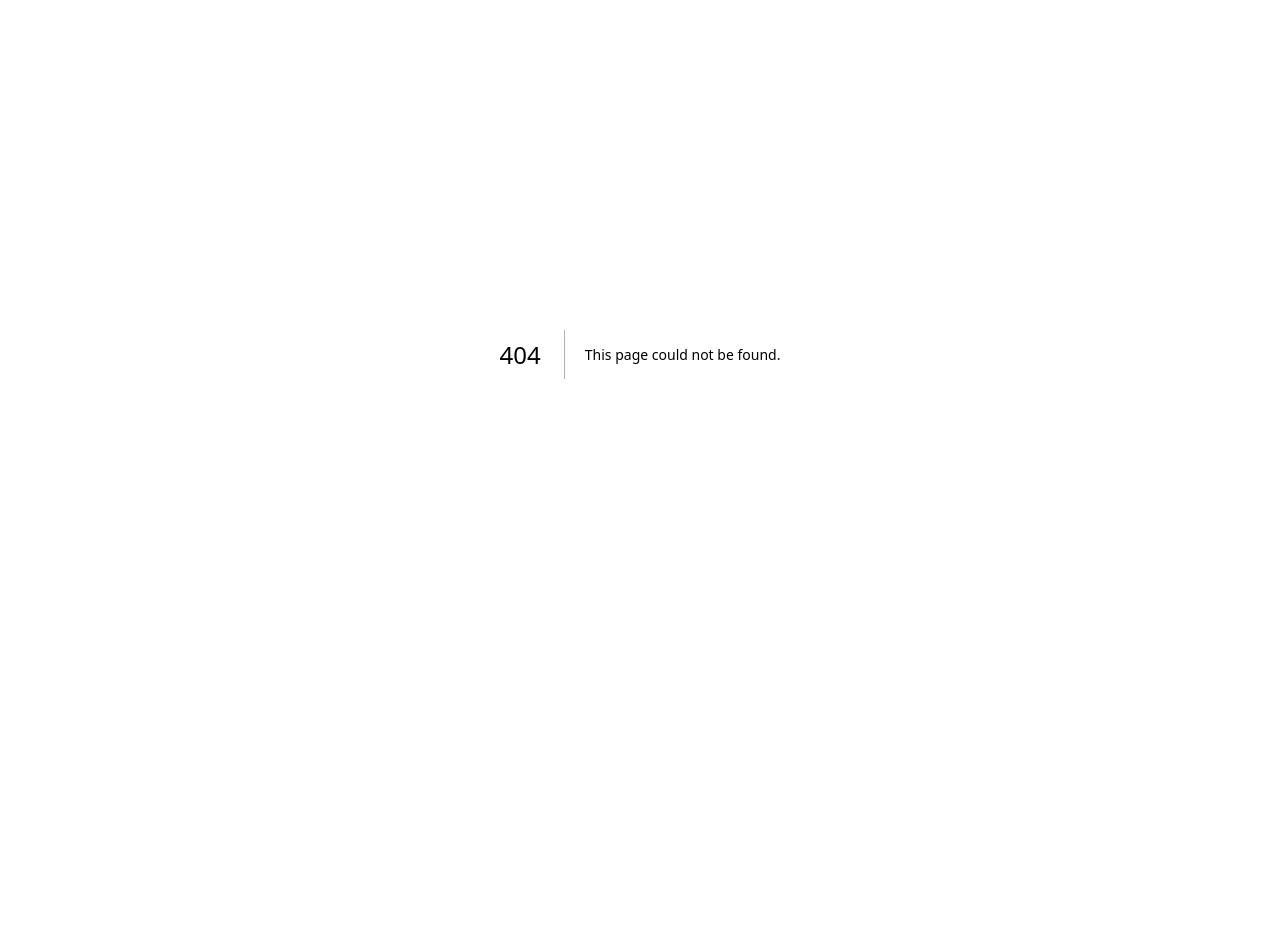
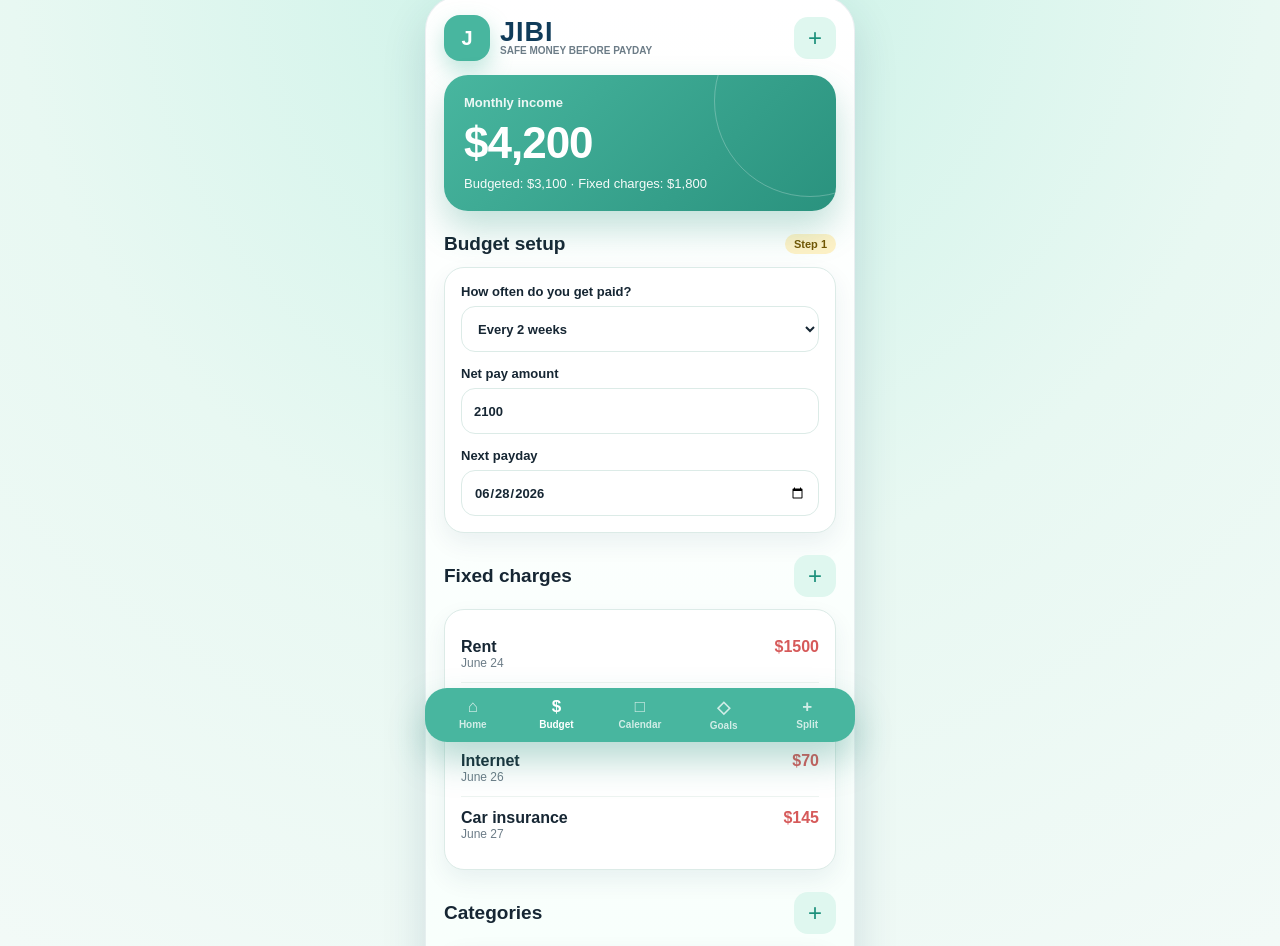
Before and after one commit to homepc2977-ship-it/jibi, a Next.js app: page /budget in a window 1280 px wide. Before the commit this address had no page. Shown: the part 46-992 px from the top of the page. Before the commit the page ends 800 px from the top, so only its background shows below. Built offline with nearby package versions, Linux system fonts and the light colour scheme.

Commit message:
Add budget setup page

```diff
--- /dev/null
+++ b/app/budget/page.tsx
@@ -0,0 +1,53 @@
+import { AppHeader } from "../components/AppHeader";
+import { BottomNav } from "../components/BottomNav";
+import { demoBills, demoCategories, demoIncome } from "../data/demo";
+
+export default function BudgetPage() {
+  const totalBudgeted = demoCategories.reduce((sum, item) => sum + item.budgeted, 0);
+  const fixedCharges = demoBills.reduce((sum, bill) => sum + bill.amount, 0);
+
+  return (
+    <main className="app-shell">
+      <section className="phone">
+        <div className="screen">
+          <AppHeader />
+          <section className="hero-card">
+            <p className="hero-label">Monthly income</p>
+            <h1 className="hero-number">${demoIncome.monthlyIncome.toLocaleString()}</h1>
+            <p className="hero-note">Budgeted: ${totalBudgeted.toLocaleString()} · Fixed charges: ${fixedCharges.toLocaleString()}</p>
+          </section>
+
+          <div className="section-title"><h2>Budget setup</h2><span className="badge">Step 1</span></div>
+          <section className="panel">
+            <div className="form-grid">
+              <label className="field">How often do you get paid?<select defaultValue="biweekly"><option value="weekly">Weekly</option><option value="biweekly">Every 2 weeks</option><option value="monthly">Monthly</option></select></label>
+              <label className="field">Net pay amount<input defaultValue="2100" inputMode="decimal" /></label>
+              <label className="field">Next payday<input defaultValue="2026-06-28" type="date" /></label>
+            </div>
+          </section>
+
+          <div className="section-title"><h2>Fixed charges</h2><button className="icon-button">+</button></div>
+          <section className="panel">
+            {demoBills.map((bill) => (
+              <div className="money-row" key={bill.id}>
+                <div><strong>{bill.name}</strong><div style={{ color: "var(--muted)", fontSize: 12 }}>{bill.date}</div></div>
+                <span className="amount-danger">${bill.amount}</span>
+              </div>
+            ))}
+          </section>
+
+          <div className="section-title"><h2>Categories</h2><button className="icon-button">+</button></div>
+          <section className="panel">
+            {demoCategories.map((category) => (
+              <div className="money-row" key={category.id}>
+                <strong>{category.name}</strong>
+                <span>${category.budgeted}</span>
+              </div>
+            ))}
+          </section>
+        </div>
+      </section>
+      <BottomNav active="Budget" />
+    </main>
+  );
+}
```
